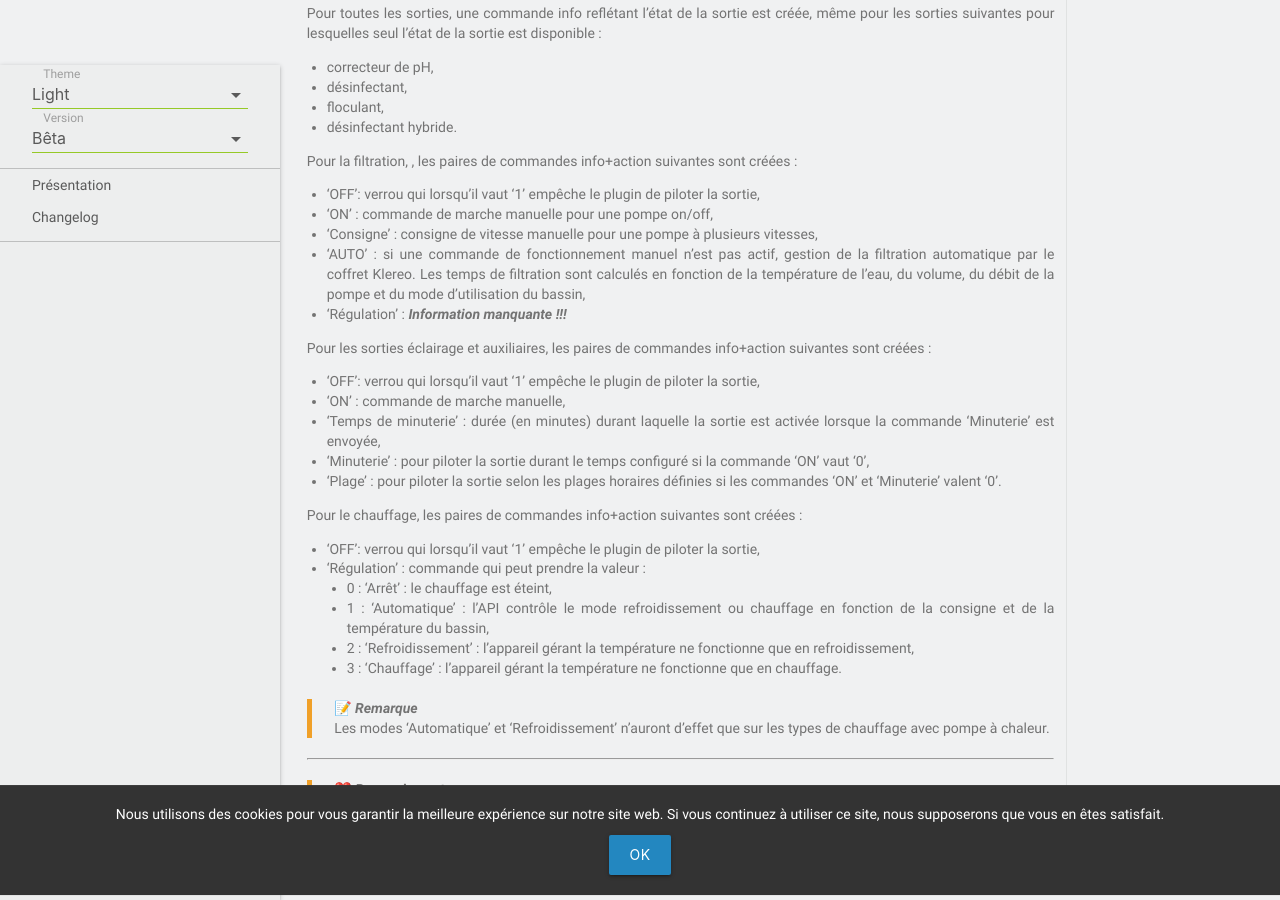
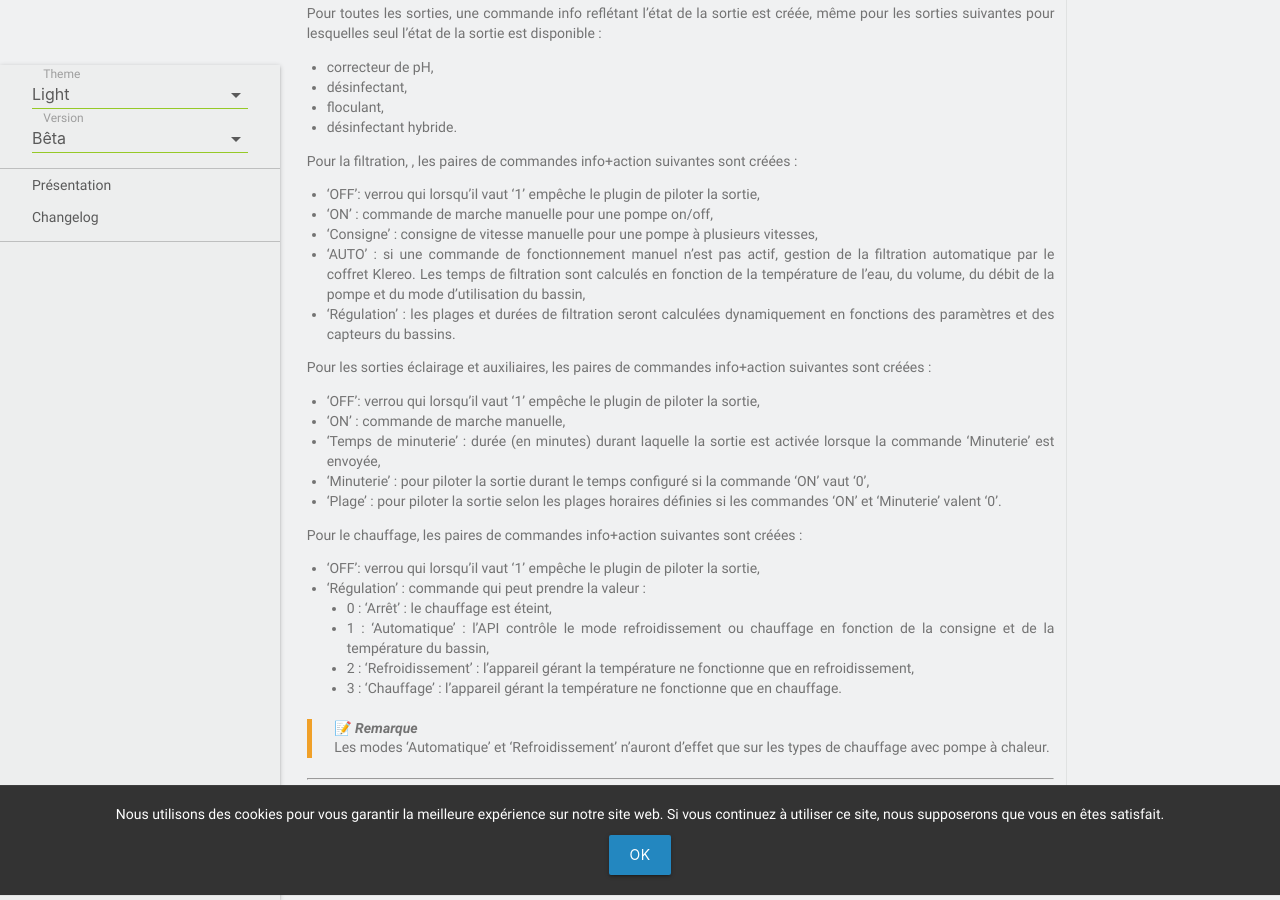
Before and after one commit to MrWaloo/jeedom-klereo, a Jekyll site: the page built from docs/fr_FR/beta/index.md, in a window 1280 px wide and 900 px high, scrolled down 2749 px. Built offline with Jekyll 4.4.1, drawn with Linux system fonts in a browser that asks for light colours; emoji names are drawn with the system emoji font; our own code applies the rules of GitHub Pages for plain Markdown files.

Commit message:
doc beta

```diff
--- a/docs/fr_FR/beta/index.md
+++ b/docs/fr_FR/beta/index.md
@@ -109,7 +109,8 @@ Pour la filtration, , les paires de commandes info+action suivantes sont créée
 - 'AUTO' : si une commande de fonctionnement manuel n'est pas actif, gestion de la filtration automatique par le
 coffret Klereo. Les temps de filtration sont calculés en fonction de la température de l’eau, du volume, du débit de la
 pompe et du mode d'utilisation du bassin,
-- 'Régulation' : ***Information manquante !!!***
+- 'Régulation' : les plages et durées de filtration seront calculées dynamiquement en fonctions des paramètres et des
+capteurs du bassins.
 
 Pour les sorties éclairage et auxiliaires, les paires de commandes info+action suivantes sont créées :
 - 'OFF': verrou qui lorsqu'il vaut '1' empêche le plugin de piloter la sortie,
```
